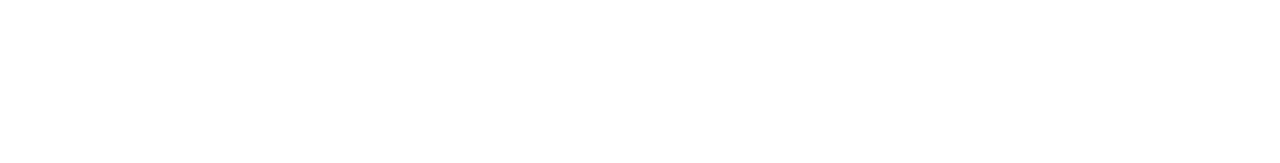
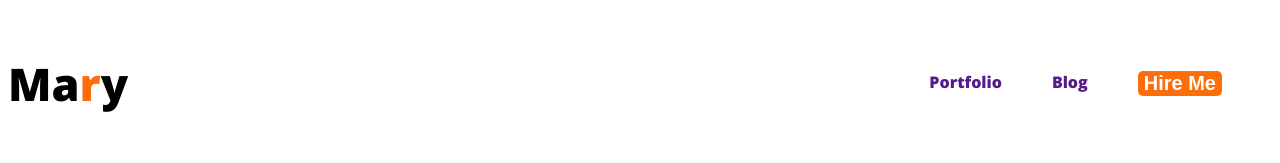
Before and after one commit to KZTurna/web-devoloper-portfolio, a plain HTML site: page index.html in a window 1280 px wide. Drawn offline with nearby package versions, Linux system fonts and the light colour scheme.

Commit message:
added nav

```diff
--- a/index.html
+++ b/index.html
@@ -4,9 +4,26 @@
     <meta charset="UTF-8">
     <meta name="viewport" content="width=device-width, initial-scale=1.0">
     <title>web-devoloper-portfolio</title>
+    <link rel="preconnect" href="https://fonts.googleapis.com">
+<link rel="preconnect" href="https://fonts.gstatic.com" crossorigin>
+<link href="https://fonts.googleapis.com/css2?family=Open+Sans:wght@800&display=swap" rel="stylesheet">
+
+
+    <link rel="stylesheet" href="styles/Portfolio.css">
+
 </head>
 <body>
     <header>
+        <nav>
+            <h3  class="nav-title">Ma<span class="text-primary" >r</span>y</h3>
+
+            <ul>
+               <li><a href="">Portfolio</a></li>
+               <li><a href="">Blog</a></li>
+               <li><button class="btn-primary" >Hire Me</button></li>
+            </ul>
+
+      </nav>
 
     </header>
     <main>
--- /dev/null
+++ b/styles/Portfolio.css
@@ -0,0 +1,45 @@
+/*shared style*/
+body {
+    font-family: 'Open Sans', sans-serif;
+}
+
+.text-primary{
+    color: #FD6E0A ;
+}
+
+.btn-primary{
+    border-radius: 5px;
+    background: #FD6E0A;
+    border: 0;
+    color: white;
+    font-size: 20px;
+    font-style: normal;
+    font-weight: 700;
+
+
+
+}
+
+/* nav related styles */
+nav {
+    display: flex;
+    justify-content: space-between;
+    align-items: center;
+}
+.nav-title{
+    color: black;
+    font-size: 45px;
+    font-weight: 700;
+  }
+  nav>ul{
+    display: flex;
+  }
+
+  nav li {
+    list-style: none;
+    margin-right: 50px;
+    }
+
+    nav a{
+        text-decoration: none;
+    }
```
